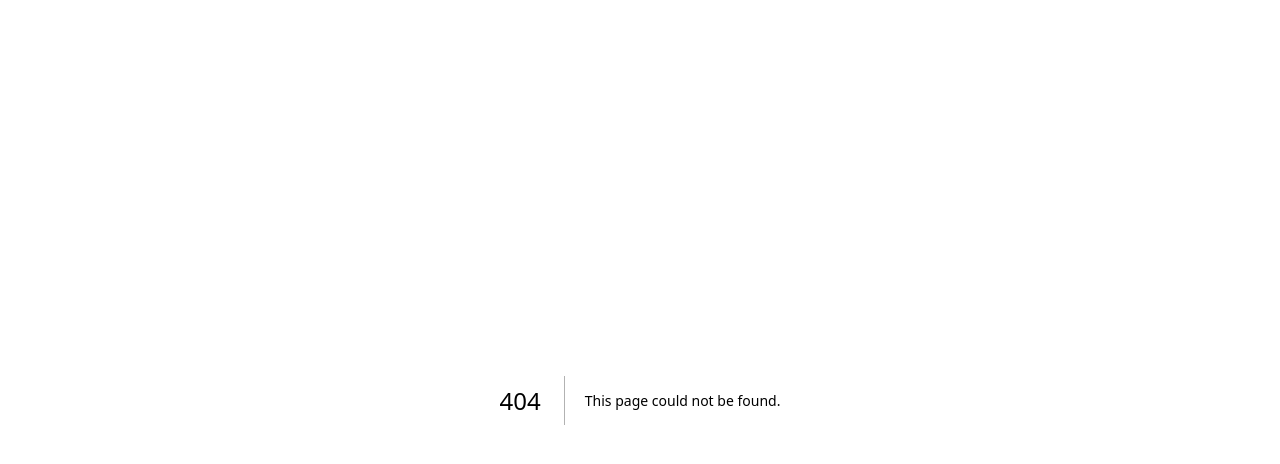
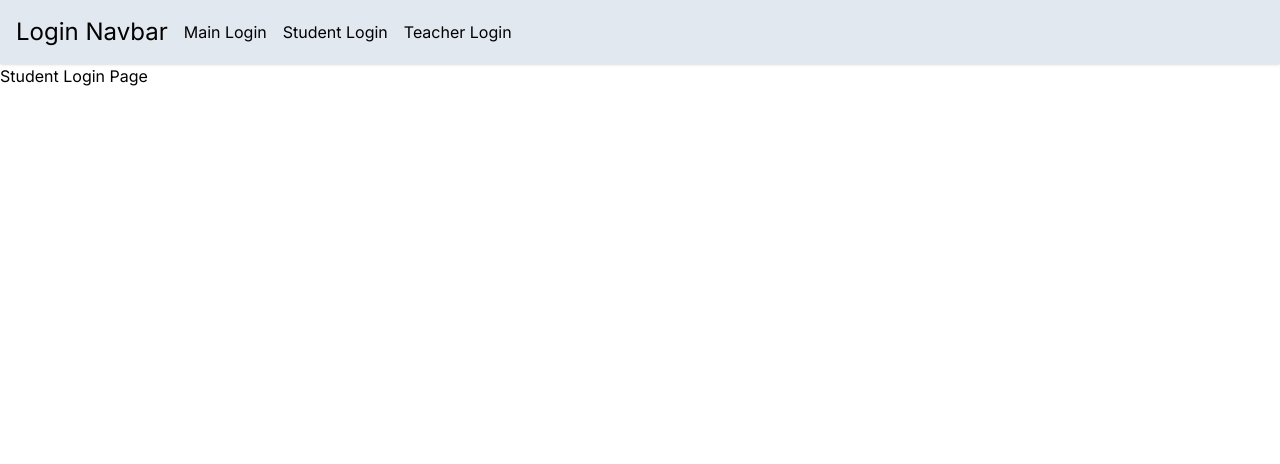
Before and after one commit to sushantapatra/next-tutorial, a Next.js app: page /login/studentlogin in a window 1280 px wide. Before the commit this address had no page. Shown: the top 464 px of the page. Built offline with nearby package versions, Linux system fonts and the light colour scheme.

Commit message:
Create a Common Layout for Login Page

```diff
--- a/src/app/globals.css
+++ b/src/app/globals.css
@@ -21,7 +21,7 @@ body {
 	background: linear-gradient(
 		to bottom,
 		transparent,
-      rgb(var(--background-end-rgb))
-    )
-    rgb(var(--background-start-rgb));
+		/* rgb(var(--background-end-rgb)) */
+	);
+	/* rgb(var(--background-start-rgb)); */
 }
--- /dev/null
+++ b/src/app/login/layout.js
@@ -0,0 +1,27 @@
+import React from "react";
+import Link from "next/link";
+import styles from "./login.module.css";
+
+const LoginLayout = ({ children }) => {
+	return (
+		<div className="md:container md:mx-auto">
+			<ul className="flex space-x-4 p-4 bg-slate-200 shadow items-center">
+				<li>
+					<h1 className="text-2xl">Login Navbar</h1>
+				</li>
+				<li className="hover:text-sky-700">
+					<Link href="/login">Main Login</Link>
+				</li>
+				<li className="hover:text-sky-700">
+					<Link href="/login/studentlogin">Student Login</Link>
+				</li>
+				<li className="hover:text-sky-700">
+					<Link href="/login/teacherlogin">Teacher Login</Link>
+				</li>
+			</ul>
+			{children}
+		</div>
+	);
+};
+
+export default LoginLayout;
--- /dev/null
+++ b/src/app/login/login.module.css
@@ -0,0 +1,8 @@
+.login_menu {
+	display: flex;
+}
+
+.login_menu li {
+	margin-left: 25px;
+	list-style-type: none;
+}
--- /dev/null
+++ b/src/app/login/studentlogin/page.js
@@ -0,0 +1,11 @@
+import React from "react";
+
+const StudentLogin = () => {
+	return (
+		<div>
+			<h1>Student Login Page</h1>
+		</div>
+	);
+};
+
+export default StudentLogin;
--- /dev/null
+++ b/src/app/login/teacherlogin/page.js
@@ -0,0 +1,11 @@
+import React from "react";
+
+const TeacherLogin = () => {
+	return (
+		<div>
+			<h1> Teacher Login Page</h1>
+		</div>
+	);
+};
+
+export default TeacherLogin;
--- a/src/app/page.module.css
+++ b/src/app/page.module.css
@@ -29,7 +29,7 @@
 	position: relative;
 	margin: 0;
 	padding: 1rem;
-	background-color: rgba(var(--callout-rgb), 0.5);
+	/* background-color: rgba(var(--callout-rgb), 0.5); */
 	border: 1px solid rgba(var(--callout-border-rgb), 0.3);
 	border-radius: var(--border-radius);
 }
--- a/tailwind.config.js
+++ b/tailwind.config.js
@@ -1,18 +1,21 @@
 /** @type {import('tailwindcss').Config} */
 module.exports = {
 	content: [
-    './src/pages/**/*.{js,ts,jsx,tsx,mdx}',
-    './src/components/**/*.{js,ts,jsx,tsx,mdx}',
-    './src/app/**/*.{js,ts,jsx,tsx,mdx}',
+		"./src/pages/**/*.{js,ts,jsx,tsx,mdx}",
+		"./src/components/**/*.{js,ts,jsx,tsx,mdx}",
+		"./src/app/**/*.{js,ts,jsx,tsx,mdx}",
 	],
 	theme: {
 		extend: {
 			backgroundImage: {
-        'gradient-radial': 'radial-gradient(var(--tw-gradient-stops))',
-        'gradient-conic':
-          'conic-gradient(from 180deg at 50% 50%, var(--tw-gradient-stops))',
+				"gradient-radial": "radial-gradient(var(--tw-gradient-stops))",
+				"gradient-conic":
+					"conic-gradient(from 180deg at 50% 50%, var(--tw-gradient-stops))",
 			},
+		},
+		container: {
+			center: true,
 		},
 	},
 	plugins: [],
-}
+};
```
Lines whose indentation alone changed are shown as unchanged.
